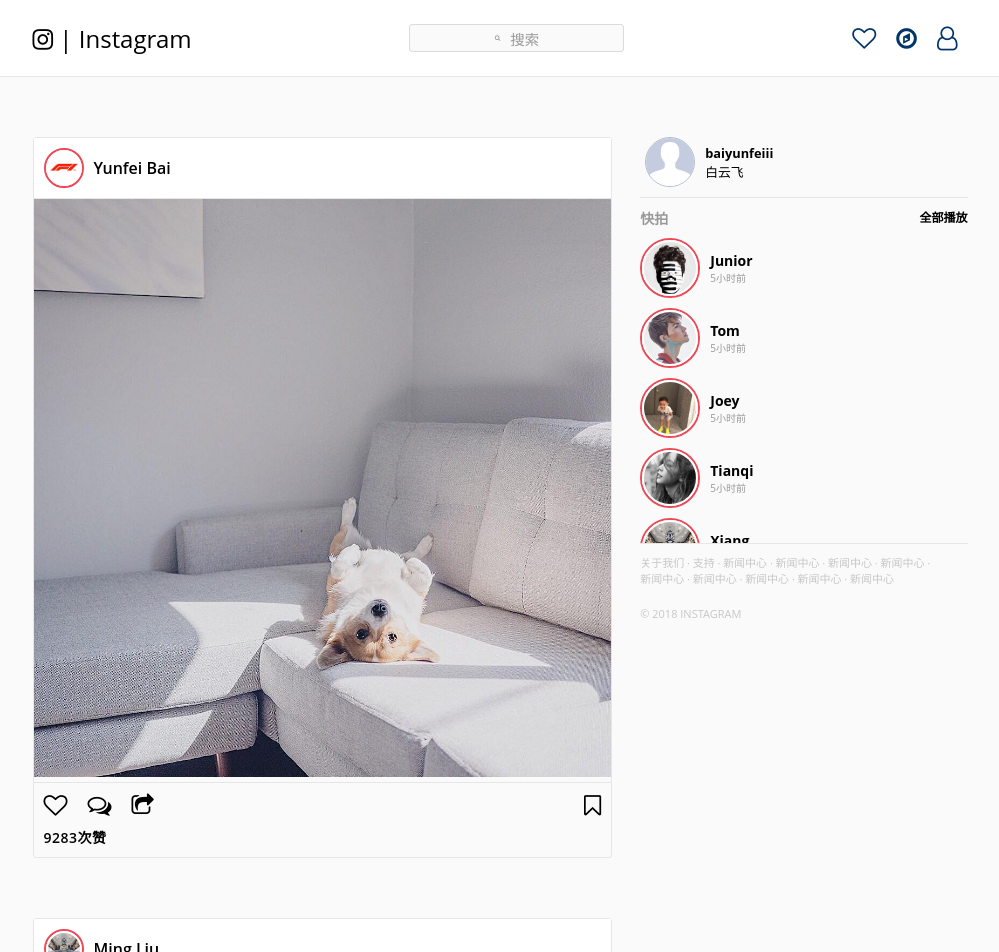
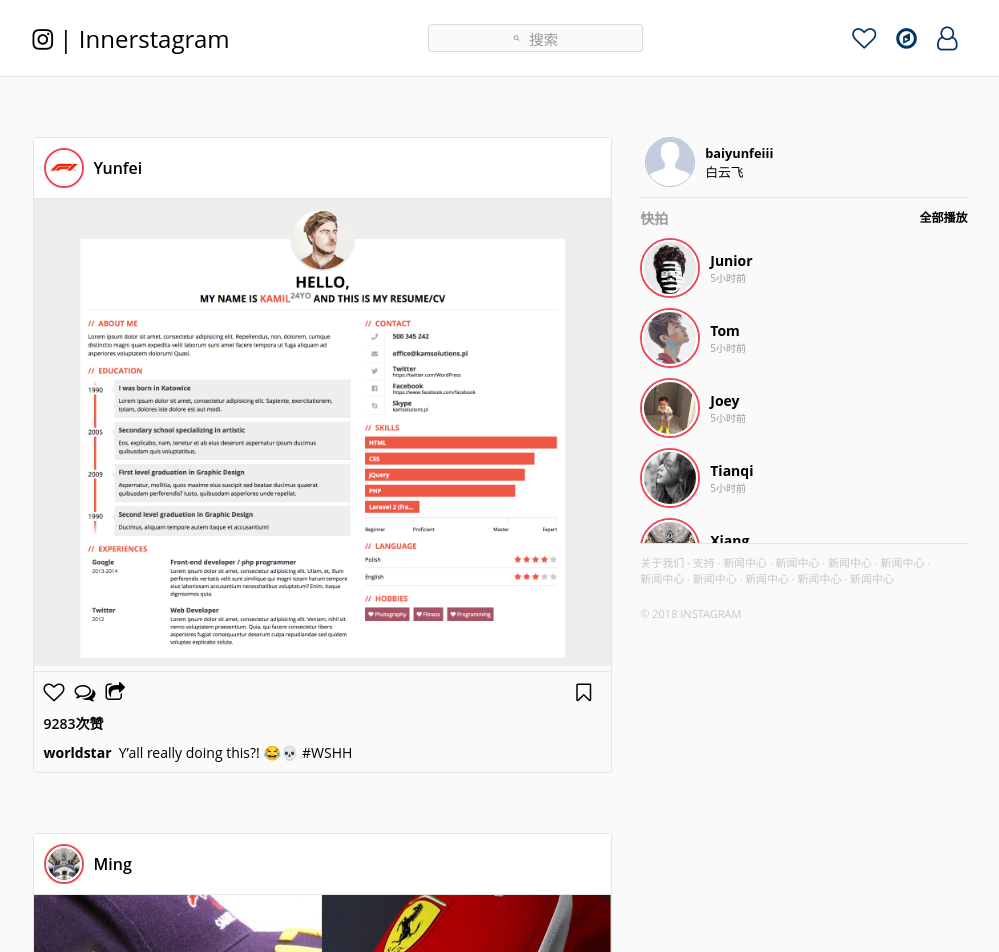
Before and after one commit to BaiYunfei-TW/fake-instagram, an Angular app: page / in a window 1280 px wide. Shown: the top 952 px of the page, without its empty margins (140-1139 px from the left). Built offline with nearby package versions, Linux system fonts and the light colour scheme.

Commit message:
Bind comment data to view

```diff
--- a/src/app/header/header.component.html
+++ b/src/app/header/header.component.html
@@ -1,7 +1,7 @@
 <header>
   <div class="container">
     <div>
-      <i class="fa fa-instagram"></i> | Instagram
+      <i class="fa fa-instagram"></i> | Innerstagram
     </div>
     <div>
       <div class="search">
--- a/src/app/photo/list/list.component.css
+++ b/src/app/photo/list/list.component.css
@@ -57,14 +57,15 @@
 .icon-bar {
   display: flex;
   vertical-align: baseline;
+  margin: 10px 0;
 }
 
 .icon-bar i {
   display: inline-block;
-  margin: 10px;
   font-weight: lighter;
   color: #000;
   font-size: 1.5em;
+  margin-right: 10px;
 }
 
 .icon-right {
@@ -78,8 +79,12 @@
 }
 
 .up-quantity {
-  margin: 0 10px 10px;
   font-size: 14px;
   font-weight: 600;
-  letter-spacing: 0.5px;
+  margin-bottom: 10px;
 }
+
+.photo-list-box footer {
+  font-size: 14px;
+  margin: 10px;
+}
--- a/src/app/photo/list/list.component.html
+++ b/src/app/photo/list/list.component.html
@@ -7,7 +7,7 @@
     <div class="photo-list-image-box">
       <img [src]="photo.image" />
     </div>
-    <div>
+    <footer>
       <div class="icon-bar">
         <i class="fa" [ngClass]="{'fa-heart-o': !photo.up, 'fa-heart checked': photo.up}" (click)="upPhoto(photo)"></i>
         <i class="fa fa-comments-o"></i>
@@ -17,6 +17,13 @@
       <div class="up-quantity">
         {{photo.upQuantity}}次赞
       </div>
-    </div>
+      <div class="comment-list">
+        <ul>
+          <li *ngFor="let comment of photo.comments">
+            <b>{{comment.nickName}}&nbsp;&nbsp;</b>{{comment.content}}
+          </li>
+        </ul>
+      </div>
+    </footer>
   </article>
 </div>
--- a/src/data/PhotoList.ts
+++ b/src/data/PhotoList.ts
@@ -1,24 +1,42 @@
 
 const photoList: any = [{
-    nickName: 'Yunfei Bai',
+    nickName: 'Yunfei',
     avatar: '/assets/avatar2.jpg',
-    image: '/assets/image3.jpg',
+    image: '/assets/image1.png',
     upQuantity: 9283,
-    marked: false
+    marked: false,
+    comments: [
+      {
+        nickName: 'worldstar',
+        content: 'Y’all really doing this?! 😂💀 #WSHH'
+      }
+    ]
   },
   {
-    nickName: 'Ming Liu',
+    nickName: 'Ming',
     avatar: '/assets/avatar3.jpg',
     image: '/assets/image2.jpg',
     upQuantity: 90,
-    marked: false
+    marked: false,
+    comments: [
+      {
+        nickName: 'worldstar',
+        content: 'Y’all really doing this?! 😂💀 #WSHH'
+      }
+    ]
   },
   {
     nickName: 'Xiang',
     avatar: '/assets/avatar4.jpg',
-    image: '/assets/image1.png',
+    image: '/assets/image3.jpg',
     upQuantity: 23578,
-    marked: false
+    marked: false,
+    comments: [
+      {
+        nickName: 'worldstar',
+        content: 'Y’all really doing this?! 😂💀 #WSHH'
+      }
+    ]
   }];
 
 export default photoList;
--- a/src/styles.css
+++ b/src/styles.css
@@ -14,3 +14,7 @@
   max-width: 935px;
   margin: 0 auto;
 }
+
+ul {
+  list-style: none;
+}
```
